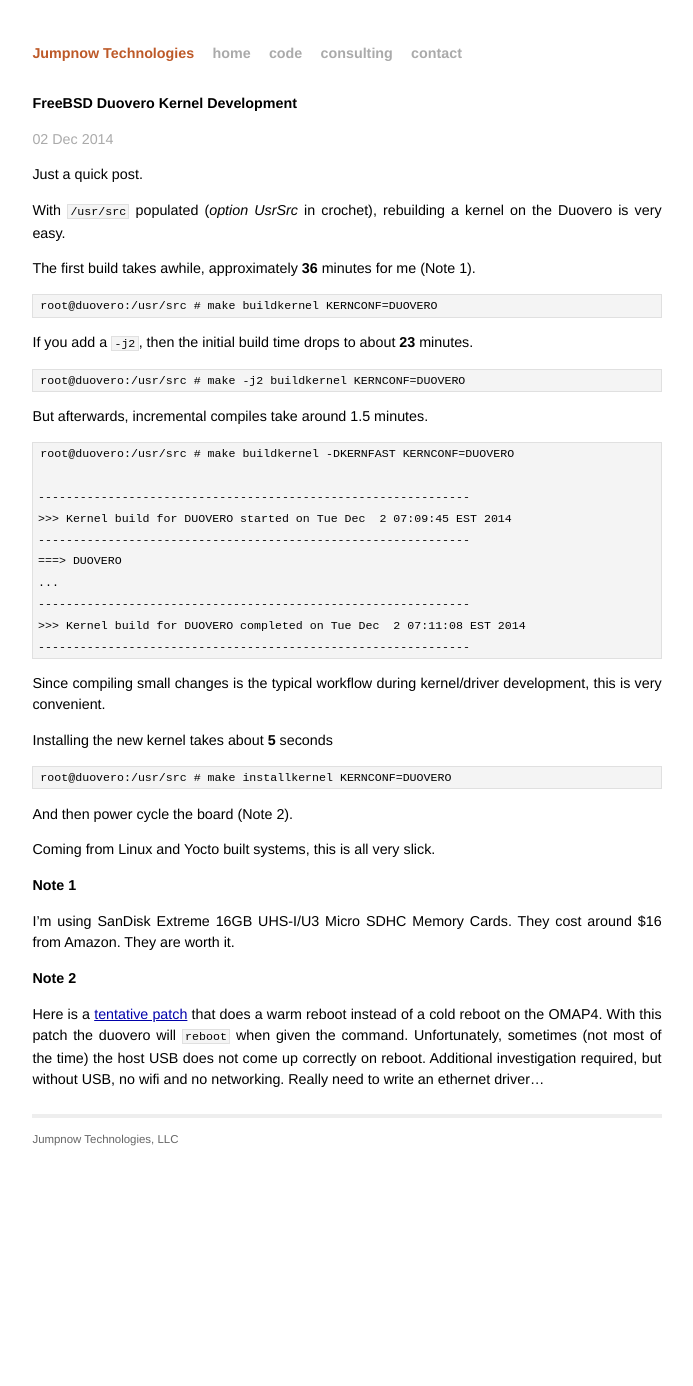
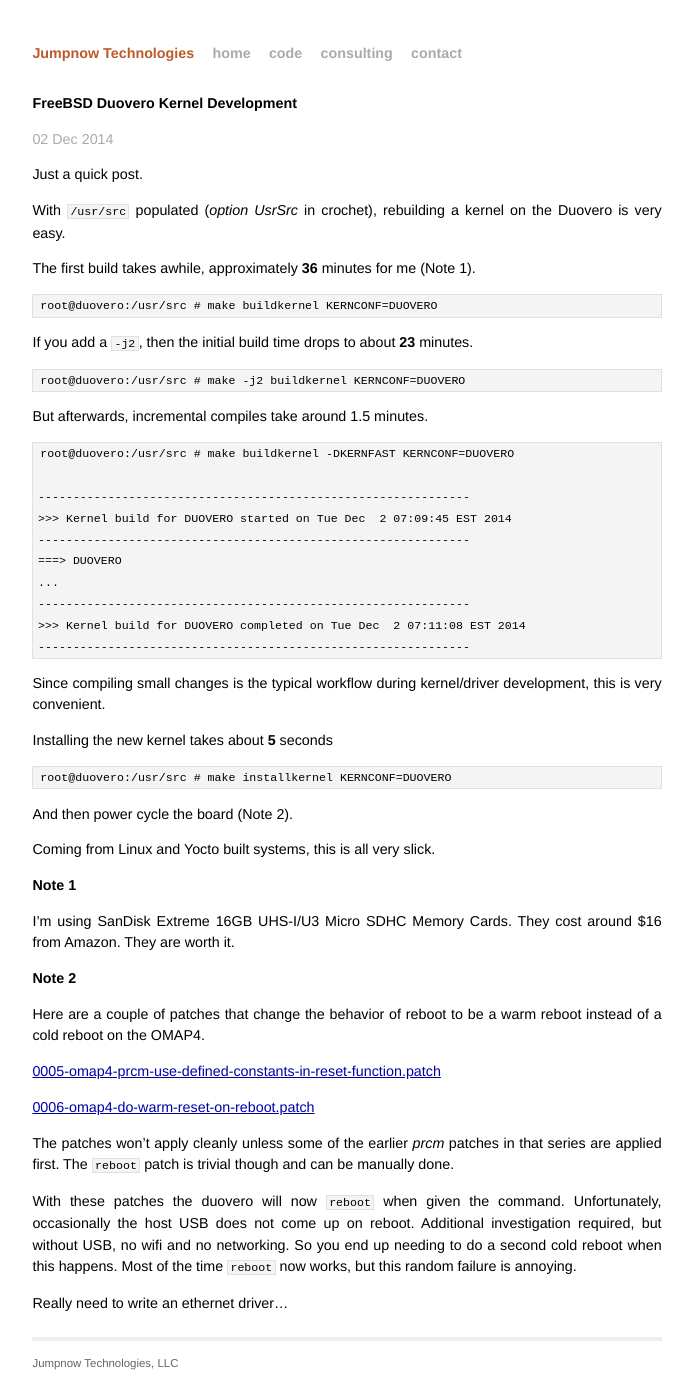
Before and after one commit to jumpnow/jumpnowtek-site, a Jekyll site: the page built from _posts/2014-12-02-FreeBSD-Duovero-Kernel-Development.md, in a window 1280 px wide. Shown: the whole page, without its empty margins (293-986 px from the left). Built offline with Jekyll 4.4.1, drawn with Linux system fonts in a browser that asks for light colours; before the commit the page ends 1162 px from its top, so only the background shows below that.

Commit message:
Fix link to patch

```diff
--- a/_posts/2014-12-02-FreeBSD-Duovero-Kernel-Development.md
+++ b/_posts/2014-12-02-FreeBSD-Duovero-Kernel-Development.md
@@ -49,6 +49,18 @@
 
 ### Note 2
 
-Here is a [tentative patch][reset-patch] that does a warm reboot instead of a cold reboot on the OMAP4. With this patch the duovero will `reboot` when given the command. Unfortunately, sometimes (not most of the time) the host USB does not come up correctly on reboot. Additional investigation required, but without USB, no wifi and no networking. Really need to write an ethernet driver...
+Here are a couple of patches that change the behavior of reboot to be a warm reboot instead of a cold reboot on the OMAP4.
 
-[reset-patch]: https://github.com/scottellis/duovero-freebsd/blob/master/patches/omap4-warm-reset.patch
+[0005-omap4-prcm-use-defined-constants-in-reset-function.patch][prcm-use-constants-patch]
+
+[0006-omap4-do-warm-reset-on-reboot.patch][reset-patch]
+
+
+The patches won't apply cleanly unless some of the earlier *prcm* patches in that series are applied first. The `reboot` patch is trivial though and can be manually done.
+
+With these patches the duovero will now `reboot` when given the command. Unfortunately, occasionally the host USB does not come up on reboot. Additional investigation required, but without USB, no wifi and no networking. So you end up needing to do a second cold reboot when this happens. Most of the time `reboot` now works, but this random failure is annoying.
+
+Really need to write an ethernet driver...
+
+[prcm-use-constants-patch]: https://github.com/scottellis/duovero-freebsd/blob/master/patches/0005-omap4-prcm-use-defined-constants-in-reset-function.patch
+[reset-patch]: https://github.com/scottellis/duovero-freebsd/blob/master/patches/0006-omap4-do-warm-reset-on-reboot.patch
```
